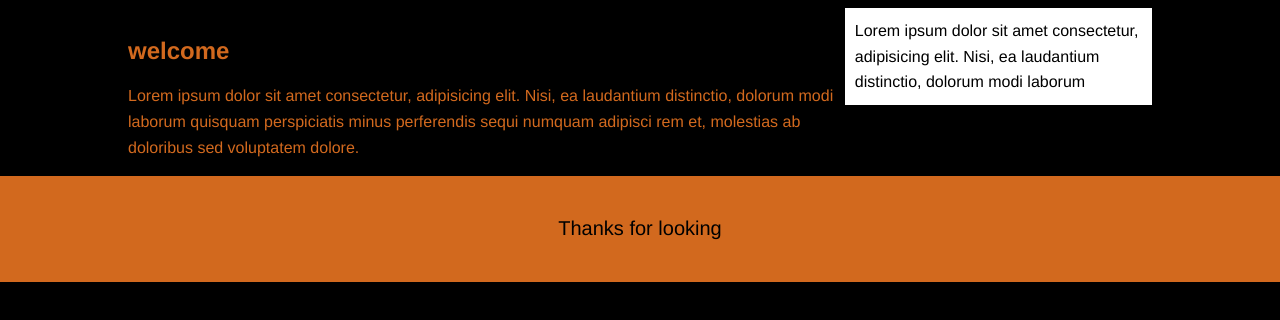
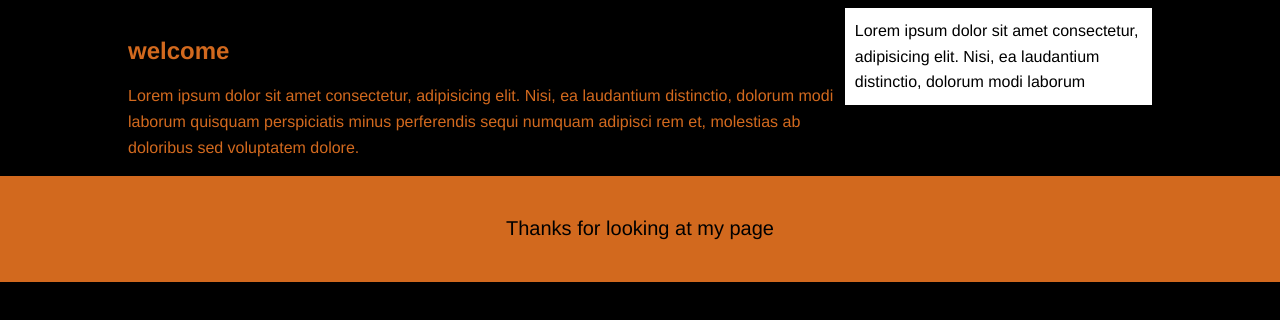
Before and after one commit to Juancervantes09/yo-soy-Juan, a plain HTML site: page MY WEBSITE/index.html in a window 1280 px wide. Shown: the part 448-768 px from the top of the page. Drawn offline with Linux system fonts and the light colour scheme.

Commit message:
added to footer

```diff
--- a/MY WEBSITE/index.html
+++ b/MY WEBSITE/index.html
@@ -53,7 +53,7 @@
 </div>
 
 <footer id="main-footer">
-    <p>Thanks for looking</p>
+    <p>Thanks for looking at my page</p>
 </footer>
 
 </body>
```
